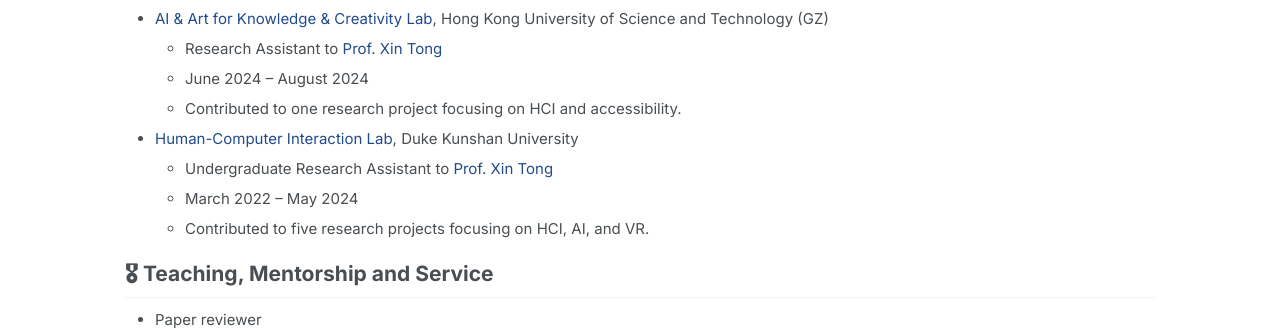
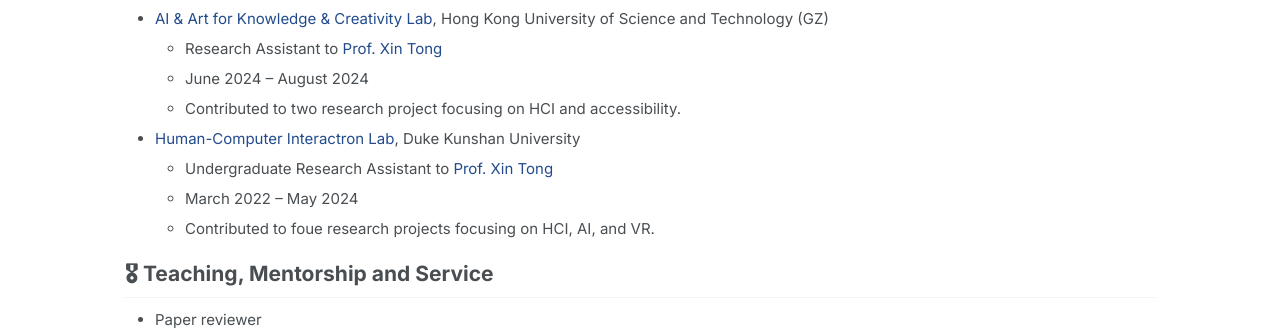
Before and after one commit to Ruiqi-Chen-0216/Ruiqi-Chen-0216.github.io, a Jekyll site: the page built from _pages/about.md, in a window 1280 px wide and 900 px high, scrolled down 543 px. Shown: the part 328-658 px from the top of the window. Built offline with Jekyll 4.4.1, drawn with Linux system fonts in a browser that asks for light colours.

Commit message:
Update about.md

```diff
--- a/_pages/about.md
+++ b/_pages/about.md
@@ -38,12 +38,12 @@
 * [AI & Art for Knowledge & Creativity Lab](https://arkxlab.github.io/), Hong Kong University of Science and Technology (GZ)
   * Research Assistant to [Prof. Xin Tong](https://cma.hkust-gz.edu.cn/people/tong-xin/)
   * June 2024 – August 2024
-  * Contributed to one research project focusing on HCI and accessibility.
+  * Contributed to two research project focusing on HCI and accessibility.
 
-* [Human-Computer Interaction Lab](https://arkxlab.github.io/), Duke Kunshan University
+* [Human-Computer Interactron Lab](https://arkxlab.github.io/), Duke Kunshan University
   * Undergraduate Research Assistant to [Prof. Xin Tong](https://scholar.google.com/citations?user=XIM08ZwAAAAJ&hl=zh-CN&oi=sra)
   * March 2022 – May 2024
-  * Contributed to five research projects focusing on HCI, AI, and VR.
+  * Contributed to foue research projects focusing on HCI, AI, and VR.
 
 # 🎖 Teaching, Mentorship and Service
 
```
